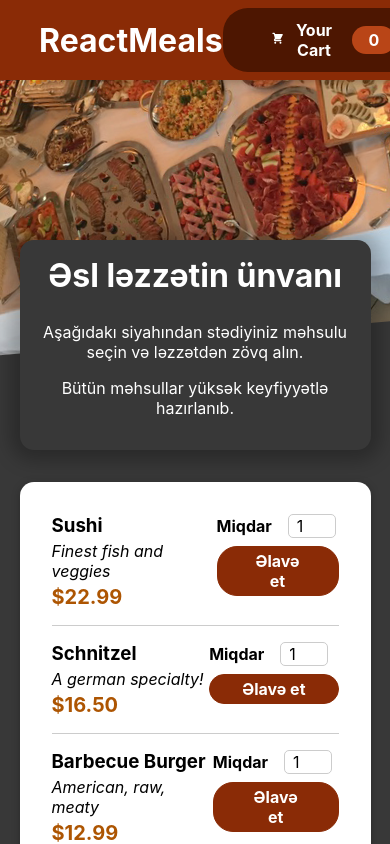
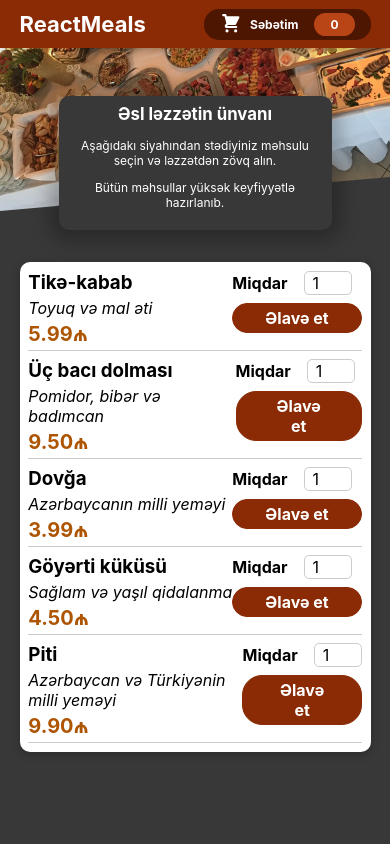
Before and after one commit to hatamjafarov/food-order-app, a React (Create React App) app: page / in a window 390 px wide. Shown: the top 844 px of the page. Built offline with nearby package versions, Linux system fonts and the light colour scheme.

Commit message:
make site responsive

```diff
--- a/src/App.css
+++ b/src/App.css
@@ -3,6 +3,22 @@
 }
 body {
     background-color: #383838;
+}
+::-webkit-scrollbar-track {
+    -webkit-box-shadow: inset 0 0 6px rgba(0, 0, 0, 0.3);
+    background-color: #f5f5f5;
+    border-radius: 10px;
+}
+
+::-webkit-scrollbar {
+    width: 7px;
+    background-color: #f5f5f5;
+    border-radius: 10px;
+}
+
+::-webkit-scrollbar-thumb {
+    background-color: #8a2b06;
+    border-radius: 10px;
 }
 
 .App {
--- a/src/components/Cart/Cart.js
+++ b/src/components/Cart/Cart.js
@@ -8,7 +8,7 @@ import CartItem from "./CartItem";
 const Cart = (props) => {
     const cartCtx = useContext(CartContext);
 
-    const totalAmount = `$${cartCtx.totalAmount.toFixed(2)}`;
+    const totalAmount = `${cartCtx.totalAmount.toFixed(2)}₼`;
     const hasItems = cartCtx.items.length > 0;
 
     const cartItemRemoveHandler = (id) => {
--- a/src/components/Cart/CartItem.js
+++ b/src/components/Cart/CartItem.js
@@ -1,7 +1,7 @@
 import classes from "./CartItem.module.css";
 
 const CartItem = (props) => {
-    const price = `$${props.price.toFixed(2)}`;
+    const price = `${props.price.toFixed(2)}₼`;
 
     return (
         <li className={classes["cart-item"]}>
--- a/src/components/Layout/Header.module.css
+++ b/src/components/Layout/Header.module.css
@@ -12,18 +12,30 @@
     padding: 0 10%;
     box-shadow: 0 2px 8px rgba(0, 0, 0, 0.25);
     z-index: 10;
-  }
+}
 
-  .main-image {
+.main-image {
     width: 100%;
     height: 25rem;
     z-index: 0;
     overflow: hidden;
-  }
+}
 
-  .main-image img {
+.main-image img {
     width: 110%;
     height: 100%;
     object-fit: cover;
     transform: rotateZ(-5deg) translateY(-4rem) translateX(-1rem);
+}
+@media (max-width: 550px) {
+  .header{
+    height: 3rem;
+    padding: 5%;
   }
+  .header h1{
+    font-size: 22px;
+  }
+  .main-image{
+    height: 16rem;
+  }
+}
--- a/src/components/Layout/HeaderCartButton.js
+++ b/src/components/Layout/HeaderCartButton.js
@@ -38,7 +38,7 @@ const HeaderCartButton = (props) => {
             <span className={classes.icon}>
                 <CartIcon />
             </span>
-            <span>Your Cart</span>
+            <span>Səbətim</span>
             <span className={classes.badge}>{numberOfCartItems}</span>
         </button>
     );
--- a/src/components/Layout/HeaderCartButton.module.css
+++ b/src/components/Layout/HeaderCartButton.module.css
@@ -57,3 +57,11 @@
         transform: scale(1);
     }
 }
+
+@media (max-width: 550px) {
+    .button{
+        padding: 0.25rem 1rem;
+        border-radius: 15px;
+        font-size: 12px;
+    }
+}
--- a/src/components/Meals/AvailableMeals.js
+++ b/src/components/Meals/AvailableMeals.js
@@ -5,27 +5,33 @@ import MealItem from "./MealItem/MealItem";
 const DUMMY_MEALS = [
     {
         id: "m1",
-        name: "Sushi",
-        description: "Finest fish and veggies",
-        price: 22.99,
+        name: "Tikə-kabab",
+        description: "Toyuq və mal əti",
+        price: 5.99,
     },
     {
         id: "m2",
-        name: "Schnitzel",
-        description: "A german specialty!",
-        price: 16.5,
+        name: "Üç bacı dolması",
+        description: "Pomidor, bibər və badımcan",
+        price: 9.5,
     },
     {
         id: "m3",
-        name: "Barbecue Burger",
-        description: "American, raw, meaty",
-        price: 12.99,
+        name: "Dovğa",
+        description: "Azərbaycanın milli yeməyi",
+        price: 3.99,
     },
     {
         id: "m4",
-        name: "Green Bowl",
-        description: "Healthy...and green...",
-        price: 18.99,
+        name: "Göyərti küküsü",
+        description: "Sağlam və yaşıl qidalanma",
+        price: 4.5,
+    },
+    {
+        id: "m5",
+        name: "Piti",
+        description: "Azərbaycan və Türkiyənin milli yeməyi",
+        price: 9.9,
     },
 ];
 
--- a/src/components/Meals/MealItem/MealItem.js
+++ b/src/components/Meals/MealItem/MealItem.js
@@ -7,7 +7,7 @@ import CartContext from '../../../store/cart-context';
 const MealItem = (props) => {
     const cartCtx = useContext(CartContext)
 
-    const price = `$${props.price.toFixed(2)}`;
+    const price = `${props.price.toFixed(2)}₼`;
 
     const addToCartHandler = (amount) => {
         cartCtx.addItem({
--- a/src/components/Meals/MealItem/MealItem.module.css
+++ b/src/components/Meals/MealItem/MealItem.module.css
@@ -20,3 +20,9 @@
     color: #ad5502;
     font-size: 1.25rem;
 }
+@media (max-width: 550px){
+  .meal {
+    margin: 0.5rem;
+    padding-bottom: 0.25rem;
+  }
+}
--- a/src/components/Meals/MealsSummary.module.css
+++ b/src/components/Meals/MealsSummary.module.css
@@ -10,9 +10,23 @@
     border-radius: 14px;
     padding: 1rem;
     box-shadow: 0 1px 18px 10px rgba(0, 0, 0, 0.25);
-  }
+}
 
-  .summary h2 {
+.summary h2 {
     font-size: 2rem;
     margin-top: 0;
-  }
+}
+
+@media (max-width: 550px) {
+    .summary {
+        width: 70%;
+        padding: 0.5rem;
+        border-radius: 10px;
+    }
+    .summary h2 {
+        font-size: 1.05rem;
+    }
+    .summary p {
+        font-size: 0.75rem;
+    }
+}
--- a/src/components/UI/Card.module.css
+++ b/src/components/UI/Card.module.css
@@ -4,3 +4,10 @@
     border-radius: 14px;
     background-color: white;
 }
+
+@media (max-width: 550px){
+    .card{
+        padding: 0.05rem;
+        border-radius: 10px;
+    }
+}
--- a/src/components/UI/Modal.module.css
+++ b/src/components/UI/Modal.module.css
@@ -27,6 +27,11 @@
         left: calc(50% - 20rem);
     }
 }
+@media (max-width: 550px) {
+    .modal {
+        top: 10vh;
+    }
+}
 
 @keyframes slide-down {
     from {
```
Lines whose indentation alone changed are shown as unchanged.
